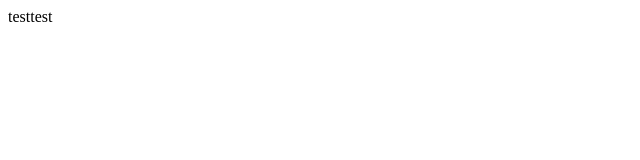
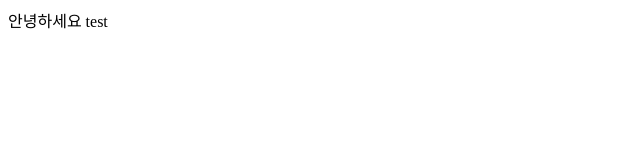
Before and after one commit to Heungno/study, a plain HTML site: page coordinates/index.html in a window 1280 px wide. Shown: the full height of the page, 0-640 px from the left. Drawn offline with Linux system fonts and the light colour scheme.

Commit message:
안녕하세용

```diff
--- a/coordinates/index.html
+++ b/coordinates/index.html
@@ -8,6 +8,6 @@
     <link rel="stylesheet" href="style.css" />
   </head>
   <body>
-    testtest
+    안녕하세요 test
   </body>
 </html>
```
